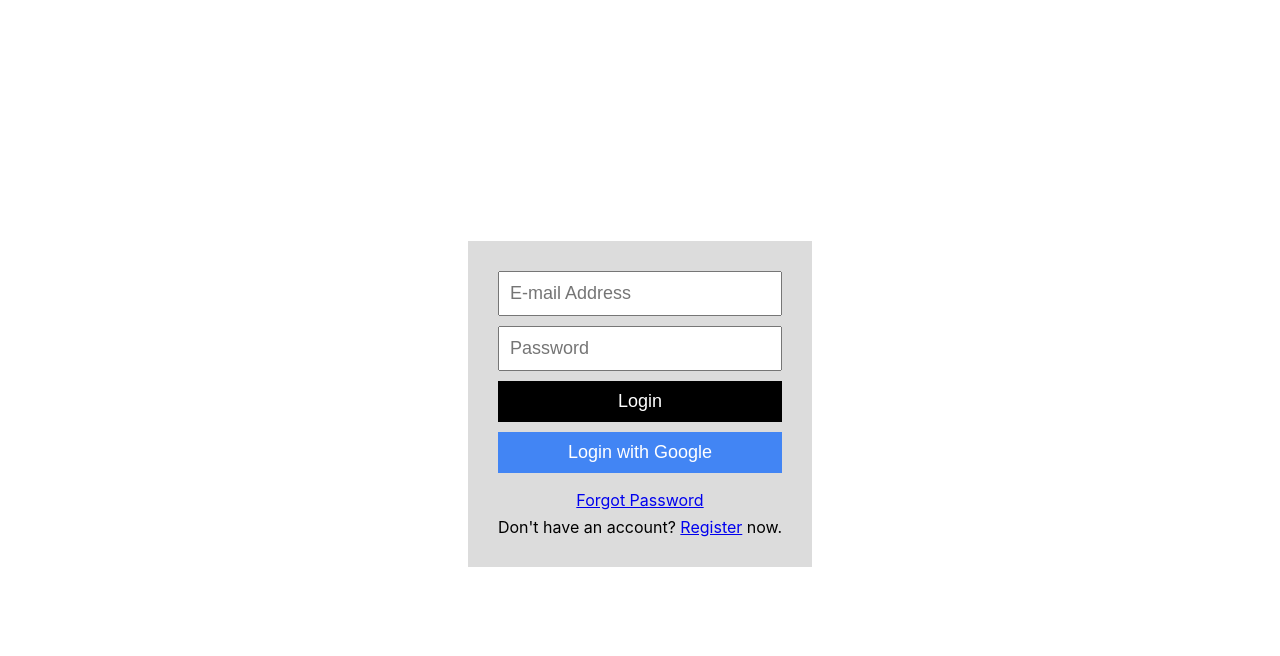
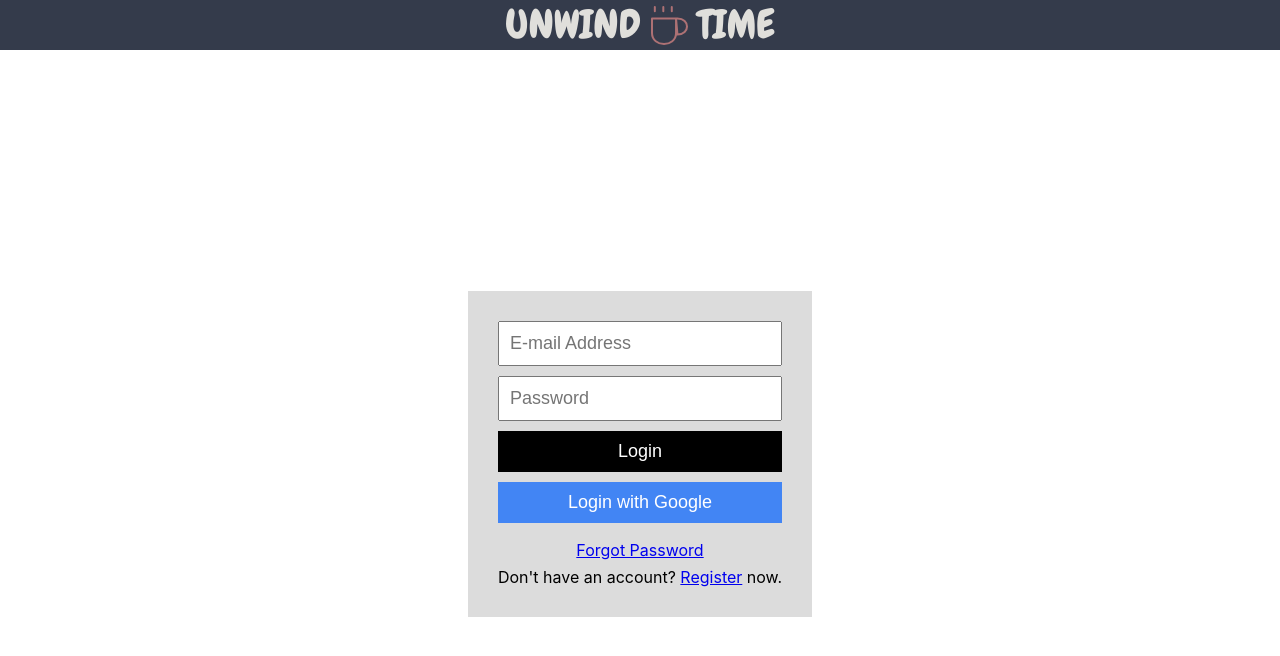
Before and after one commit to Siebe88/unwindTime, a React (Create React App) app in the folder unwindtime/: page / in a window 1280 px wide. Shown: the top 656 px of the page. Built offline with nearby package versions, Linux system fonts and the light colour scheme; no server answers.

Commit message:
STYLING: header added

```diff
--- a/unwindtime/public/index.html
+++ b/unwindtime/public/index.html
@@ -9,38 +9,16 @@
   <meta name="description" content="Web site created using create-react-app" />
   <link rel="apple-touch-icon" href="%PUBLIC_URL%/logo192.png" />
 
-  <!-- <link rel="stylesheet" href="https://maxcdn.bootstrapcdn.com/bootstrap/4.0.0/css/bootstrap.min.css" integrity="sha384-Gn5384xqQ1aoWXA+058RXPxPg6fy4IWvTNh0E263XmFcJlSAwiGgFAW/dAiS6JXm" crossorigin="anonymous"> -->
+  <link rel="manifest" href="%PUBLIC_URL%/manifest.json" />
+  <link rel="stylesheet" type="text/css" href="//fonts.googleapis.com/css?family=Chewy" />
 
-  <!--
-      manifest.json provides metadata used when your web app is installed on a
-      user's mobile device or desktop. See https://developers.google.com/web/fundamentals/web-app-manifest/
-    -->
-  <link rel="manifest" href="%PUBLIC_URL%/manifest.json" />
-  <!--
-      Notice the use of %PUBLIC_URL% in the tags above.
-      It will be replaced with the URL of the `public` folder during the build.
-      Only files inside the `public` folder can be referenced from the HTML.
-
-      Unlike "/favicon.ico" or "favicon.ico", "%PUBLIC_URL%/favicon.ico" will
-      work correctly both with client-side routing and a non-root public URL.
-      Learn how to configure a non-root public URL by running `npm run build`.
-    -->
   <title>Unwind time</title>
 </head>
 
 <body>
   <noscript>You need to enable JavaScript to run this app.</noscript>
   <div id="root"></div>
-  <!--
-      This HTML file is a template.
-      If you open it directly in the browser, you will see an empty page.
 
-      You can add webfonts, meta tags, or analytics to this file.
-      The build step will place the bundled scripts into the <body> tag.
-
-      To begin the development, run `npm start` or `yarn start`.
-      To create a production bundle, use `npm run build` or `yarn build`.
-    -->
 </body>
 
 </html>
--- a/unwindtime/src/App.js
+++ b/unwindtime/src/App.js
@@ -2,10 +2,12 @@ import './App.css';
 import { BrowserRouter as Router, Route, Routes } from 'react-router-dom';
 import Login from './Views/Login';
 import Dashboard from './Views/Dashboard';
+import Header from './Components/Header';
 
 function App() {
   return (
     <div className="app">
+      <Header></Header>
       <Router>
         <Routes>
           <Route exact path="/" element={<Login />} />
--- /dev/null
+++ b/unwindtime/src/Components/Header.css
@@ -0,0 +1,18 @@
+.top-header-container {
+  display: flex;
+  justify-content: center;
+  align-items: center;
+  height: 50px;
+  background-color: #dcdcdc;
+  padding: 0px 20px;
+}
+
+.top-header-container {
+  background-color: var(--color-gray-900);
+  color: var(--color-gray-100);
+}
+
+.top-header-title {
+  margin-left: 10px;
+  margin-right: 10px;
+}
--- /dev/null
+++ b/unwindtime/src/Components/Header.jsx
@@ -0,0 +1,12 @@
+import './Header.css';
+import { ReactComponent as Logo } from '../media/logo.svg';
+
+export default function Header() {
+  return (
+    <div className="top-header-container">
+      <h1 className="top-header-title text-style-h-1">UNWIND</h1>
+      <Logo />
+      <h1 className="top-header-title text-style-h-1">TIME</h1>
+    </div>
+  );
+}
--- a/unwindtime/src/Services/firebase.js
+++ b/unwindtime/src/Services/firebase.js
@@ -38,6 +38,7 @@ const signInWithGoogle = async () => {
         name: user.displayName,
         authProvider: 'google',
         email: user.email,
+        profilePic: user.photoURL,
       });
     }
   } catch (err) {
--- a/unwindtime/src/index.css
+++ b/unwindtime/src/index.css
@@ -1,13 +1,49 @@
+:root {
+  --color-primary-900: #943a41;
+  --color-primary-700: #ad7174;
+  --color-primary-400: #c6a8a7;
+  --color-gray-100: #e0dfdb;
+  --color-gray-800: #6e737e;
+  --color-gray-900: #343b4b;
+  --color-gray-1000: #262323;
+}
+.text-style-h-2 {
+  font-size: 30px;
+  font-family: 'Chewy';
+  font-weight: normal;
+  font-style: normal;
+  text-decoration: none;
+}
+.text-style-h-1 {
+  font-size: 40px;
+  font-family: 'Chewy';
+  font-weight: normal;
+  font-style: normal;
+  text-decoration: none;
+}
+.text-style-h-3 {
+  font-size: 25px;
+  font-family: 'Chewy';
+  font-weight: normal;
+  font-style: normal;
+  text-decoration: none;
+}
+.text-style-text-100-bold {
+  font-size: 20px;
+  font-family: 'Roboto';
+  font-weight: bolder;
+  font-style: normal;
+  text-decoration: none;
+}
+
 body {
   margin: 0;
-  font-family: -apple-system, BlinkMacSystemFont, 'Segoe UI', 'Roboto', 'Oxygen',
-    'Ubuntu', 'Cantarell', 'Fira Sans', 'Droid Sans', 'Helvetica Neue',
-    sans-serif;
+  font-family: -apple-system, BlinkMacSystemFont, 'Segoe UI', 'Roboto', 'Oxygen', 'Ubuntu',
+    'Cantarell', 'Fira Sans', 'Droid Sans', 'Helvetica Neue', sans-serif;
   -webkit-font-smoothing: antialiased;
   -moz-osx-font-smoothing: grayscale;
 }
 
 code {
-  font-family: source-code-pro, Menlo, Monaco, Consolas, 'Courier New',
-    monospace;
+  font-family: source-code-pro, Menlo, Monaco, Consolas, 'Courier New', monospace;
 }
```
Also changed, not shown: unwindtime/public/favicon.png (deleted), unwindtime/public/manifest.json, unwindtime/src/media/logo.svg (added).
